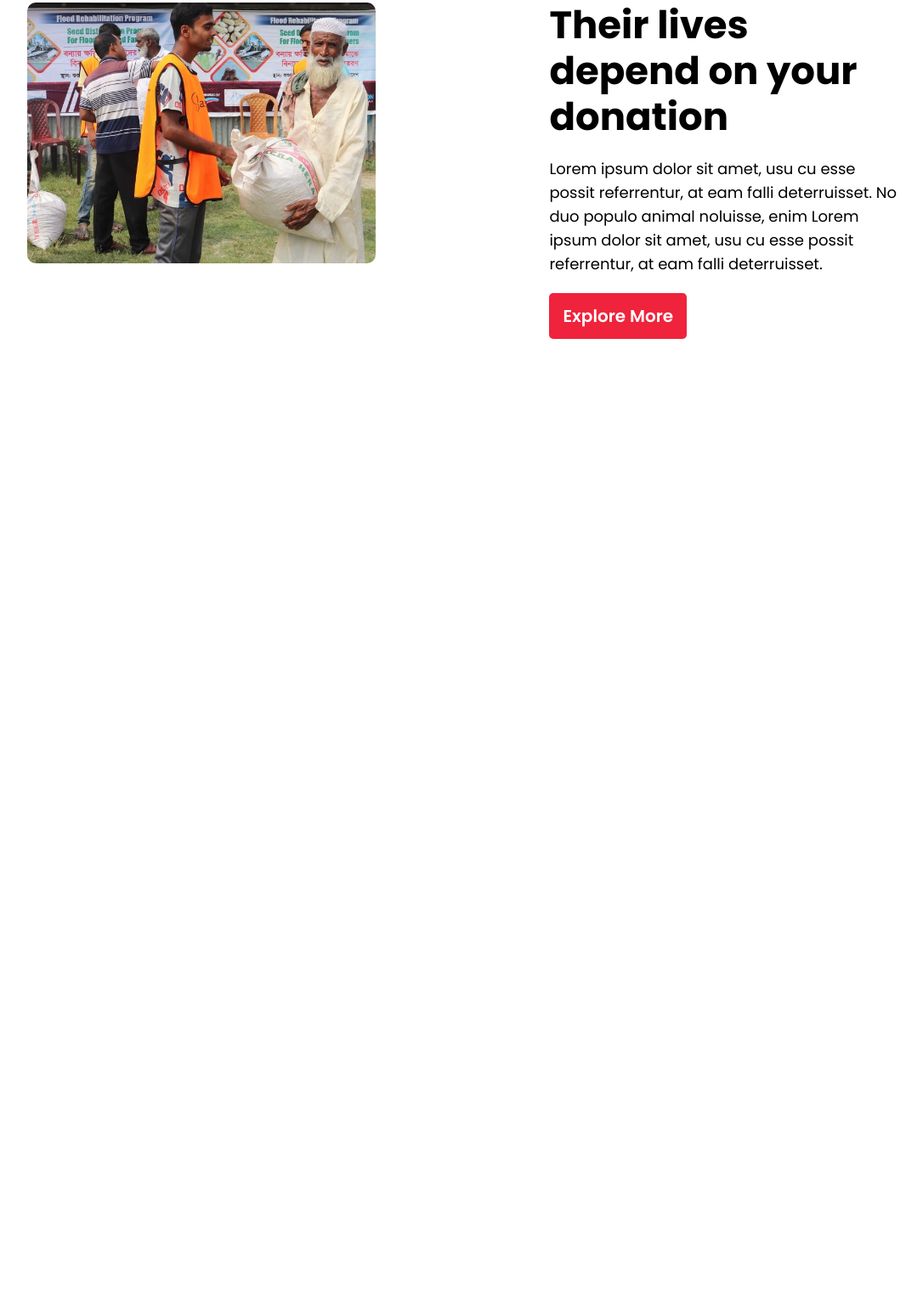
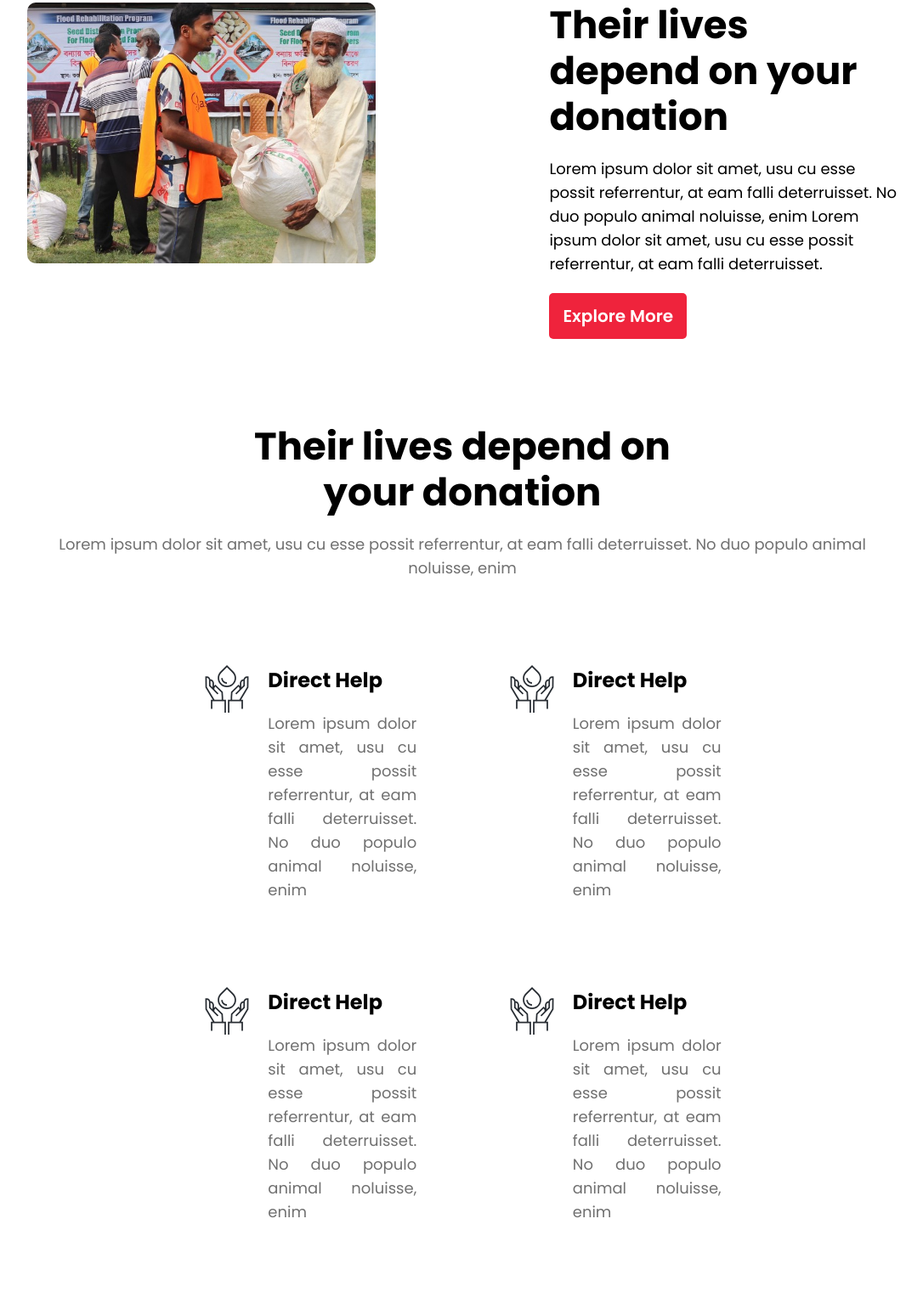
Before and after one commit to hasanmdtanvir/eid-zakat, a plain HTML site: page index.html in a window 1280 px wide. Shown: the part 1443-2984 px from the top of the page at 85% size, without its empty margins (96-1182 px from the left). Before the commit the page ends 1942 px from the top, so only its background shows below. Drawn offline with Linux system fonts and the light colour scheme.

Commit message:
section 2 added

```diff
--- a/index.html
+++ b/index.html
@@ -55,7 +55,67 @@
 
         </div>
     </section>
-
+    <section class="sec2">
+        <h1>Their lives depend on <br> your donation</h1>
+        <p>Lorem ipsum dolor sit amet, usu cu esse possit referrentur, at eam falli deterruisset. No duo populo animal
+            noluisse, enim</p>
+        <div class="sec2-content">
+            <div class="sec2-inner1">
+                <div>
+                    <img src="./icons/icon13.svg" alt="">
+                </div>
+                <div>
+                    <h2>Direct Help
+                    </h2>
+                    <p>Lorem ipsum dolor sit amet, usu
+                        cu esse possit referrentur, at
+                        eam falli deterruisset. No duo
+                        populo animal noluisse, enim</p>
+                </div>
+            </div>
+            <div class="sec2-inner1">
+                <div>
+                    <img src="./icons/icon13.svg" alt="">
+                </div>
+                <div>
+                    <h2>Direct Help
+                    </h2>
+                    <p>Lorem ipsum dolor sit amet, usu
+                        cu esse possit referrentur, at
+                        eam falli deterruisset. No duo
+                        populo animal noluisse, enim</p>
+                </div>
+            </div>
+        </div>
+        <div class="sec2-content">
+            <div class="sec2-inner1">
+                <div>
+                    <img src="./icons/icon13.svg" alt="">
+                </div>
+                <div>
+                    <h2>Direct Help
+                    </h2>
+                    <p>Lorem ipsum dolor sit amet, usu
+                        cu esse possit referrentur, at
+                        eam falli deterruisset. No duo
+                        populo animal noluisse, enim</p>
+                </div>
+            </div>
+            <div class="sec2-inner1">
+                <div>
+                    <img src="./icons/icon13.svg" alt="">
+                </div>
+                <div>
+                    <h2>Direct Help
+                    </h2>
+                    <p>Lorem ipsum dolor sit amet, usu
+                        cu esse possit referrentur, at
+                        eam falli deterruisset. No duo
+                        populo animal noluisse, enim</p>
+                </div>
+            </div>
+        </div>
+    </section>
 </body>
 
 </html>
--- a/main.css
+++ b/main.css
@@ -96,3 +96,48 @@ header {
     width: 100%;
     border-radius: 10px;
 }
+
+.sec2 {
+    margin-left: 10%;
+    margin-right: 10%;
+}
+
+.sec2 h1 {
+    text-align: center;
+    font-weight: 700;
+    font-size: 45px;
+    line-height: 54px;
+}
+
+.sec2 p {
+    margin-top: 20px;
+    font-weight: 400;
+    font-size: 18px;
+    line-height: 28px;
+    text-align: center;
+    color: #707070;
+    margin-bottom: 100px;
+}
+
+.sec2-content {
+    display: flex;
+    justify-content: space-around;
+    margin-left: 15%;
+    margin-right: 15%;
+}
+
+.sec2-inner1 {
+    display: flex;
+    width: 35%;
+}
+
+.sec2-inner1 img {
+    width: 56px;
+    height: 56px;
+    padding-right: 20px;
+}
+
+.sec2-inner1 p {
+    text-align: justify;
+    color: #707070;
+}
```
